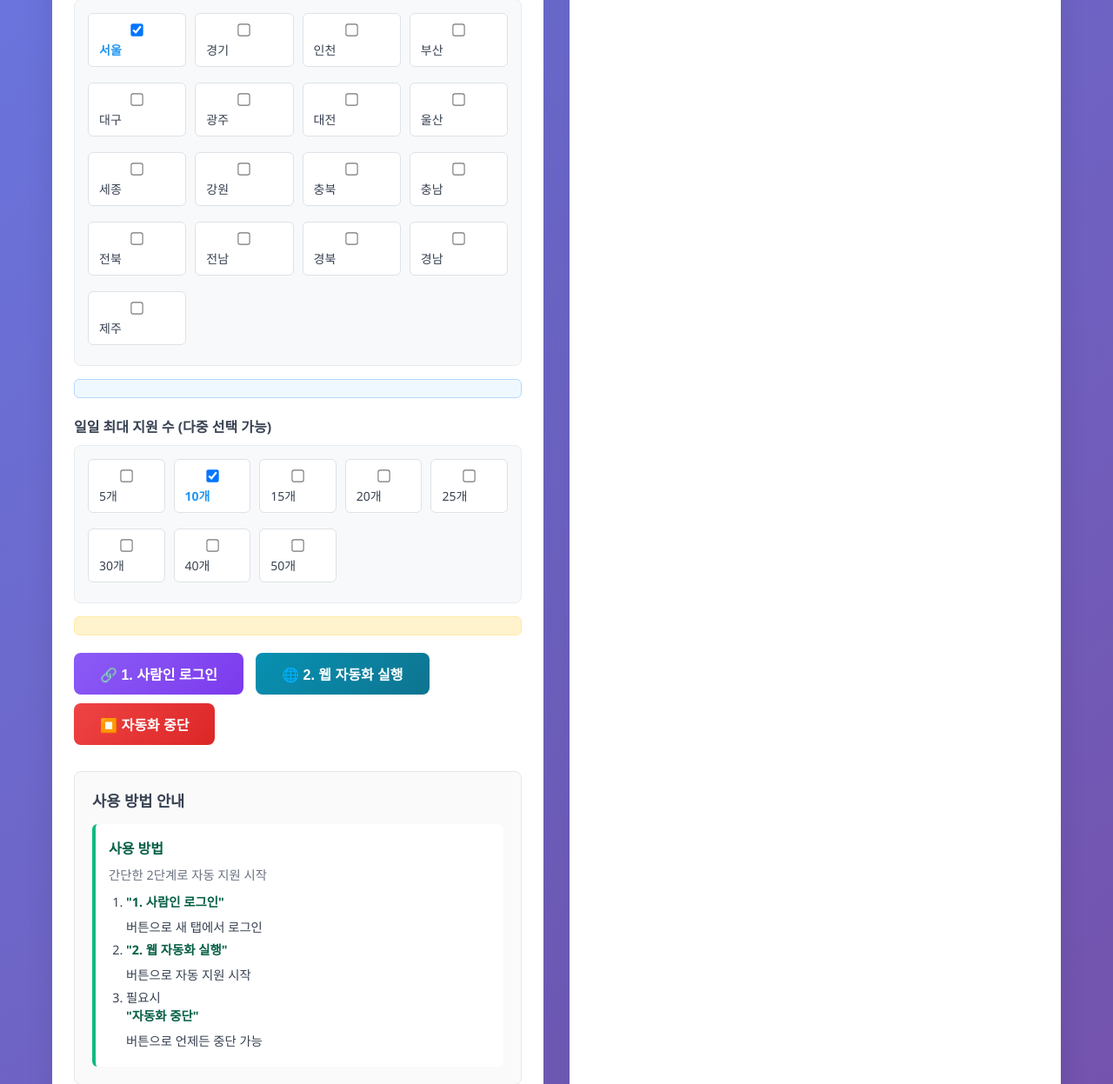
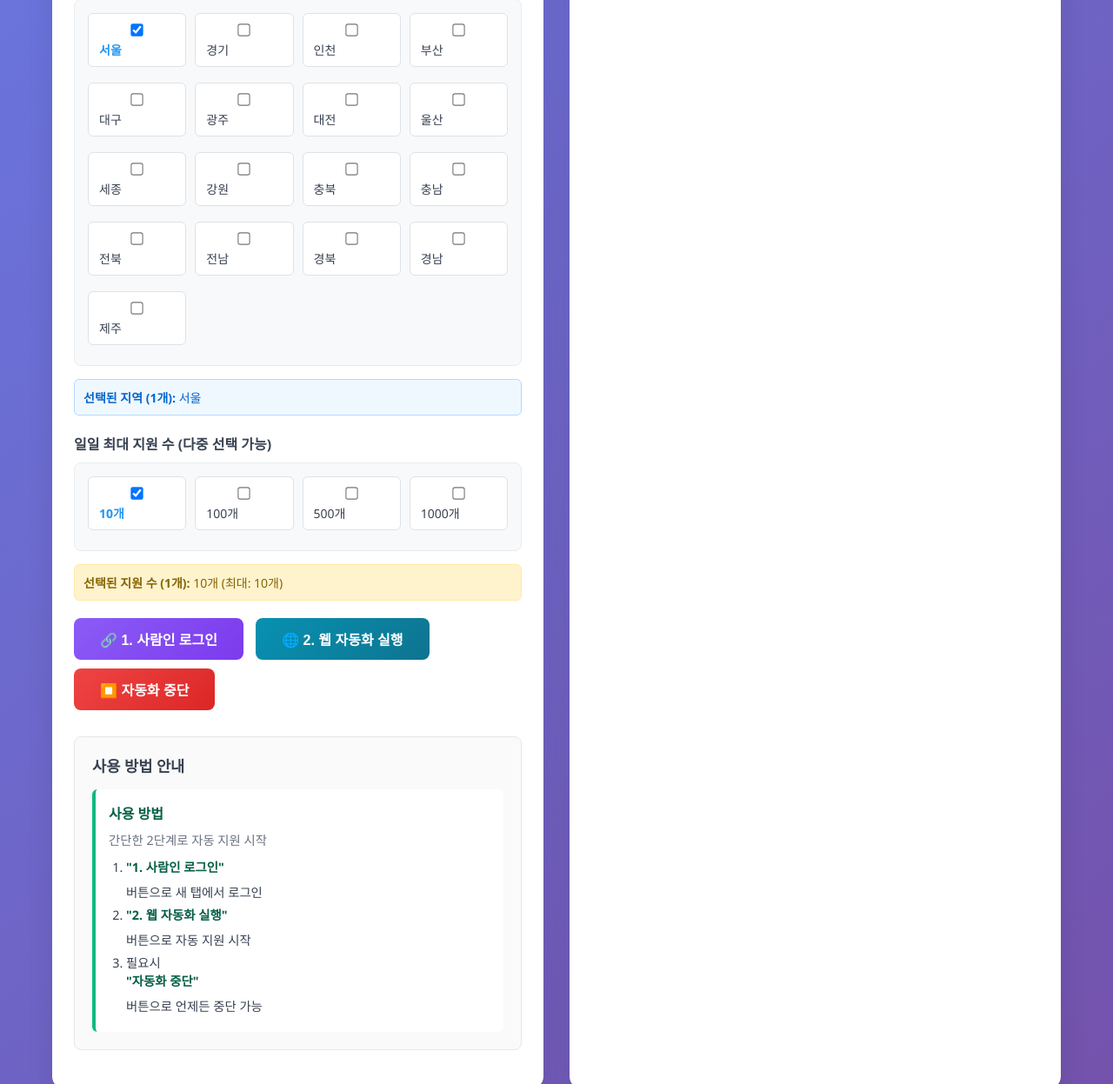
Before and after one commit to YonghoLee79/saramjobhunter, a Flask app: page / in a window 1280 px wide. Shown: the part 780-2027 px from the top of the page at 87% size. Run offline with Flask 3, Linux system fonts and the light colour scheme; data that the repository does not hold is empty.

Commit message:
Update the maximum daily application options and improve display logic
Modifies maxApps values in index.html and adds location display update logic using Javascript.

Replit-Commit-Author: Agent
Replit-Commit-Session-Id: 9d3cb851-7eea-4b23-a215-08db12e07403
Replit-Commit-Screenshot-Url: https://storage.googleapis.com/screenshot-production-us-central1/9a11cd69-dd46-4fae-bf76-48cb74d56684/1b980d8d-9a91-41bf-8901-386ac5702463.jpg

```diff
--- a/templates/index.html
+++ b/templates/index.html
@@ -776,36 +776,20 @@
                     <div class="max-apps-selection">
                         <div class="max-apps-checkboxes" id="maxAppsCheckboxes">
                             <label class="checkbox-item">
-                                <input type="checkbox" name="maxApps" value="5">
-                                <span>5개</span>
-                            </label>
-                            <label class="checkbox-item">
                                 <input type="checkbox" name="maxApps" value="10" checked>
                                 <span>10개</span>
                             </label>
                             <label class="checkbox-item">
-                                <input type="checkbox" name="maxApps" value="15">
-                                <span>15개</span>
-                            </label>
-                            <label class="checkbox-item">
-                                <input type="checkbox" name="maxApps" value="20">
-                                <span>20개</span>
-                            </label>
-                            <label class="checkbox-item">
-                                <input type="checkbox" name="maxApps" value="25">
-                                <span>25개</span>
-                            </label>
-                            <label class="checkbox-item">
-                                <input type="checkbox" name="maxApps" value="30">
-                                <span>30개</span>
-                            </label>
-                            <label class="checkbox-item">
-                                <input type="checkbox" name="maxApps" value="40">
-                                <span>40개</span>
-                            </label>
-                            <label class="checkbox-item">
-                                <input type="checkbox" name="maxApps" value="50">
-                                <span>50개</span>
+                                <input type="checkbox" name="maxApps" value="100">
+                                <span>100개</span>
+                            </label>
+                            <label class="checkbox-item">
+                                <input type="checkbox" name="maxApps" value="500">
+                                <span>500개</span>
+                            </label>
+                            <label class="checkbox-item">
+                                <input type="checkbox" name="maxApps" value="1000">
+                                <span>1000개</span>
                             </label>
                         </div>
                         <div class="max-apps-display" id="maxAppsDisplay"></div>
@@ -905,13 +889,59 @@
     <script>
         let statusCheckInterval;
 
+        // 지역 표시 업데이트
+        function updateLocationDisplay() {
+            const checkboxes = document.querySelectorAll('input[name="locations"]:checked');
+            const display = document.getElementById('locationDisplay');
+
+            if (checkboxes.length > 0) {
+                const locations = Array.from(checkboxes).map(cb => cb.value);
+                display.innerHTML = `<strong>선택된 지역 (${locations.length}개):</strong> ${locations.join(', ')}`;
+                display.className = 'location-display';
+            } else {
+                display.innerHTML = '지역을 선택해주세요';
+                display.className = 'location-display empty';
+            }
+        }
+
+        // 일일 최대 지원 수 표시 업데이트
+        function updateMaxAppsDisplay() {
+            const checkboxes = document.querySelectorAll('input[name="maxApps"]:checked');
+            const display = document.getElementById('maxAppsDisplay');
+
+            if (checkboxes.length > 0) {
+                const maxApps = Array.from(checkboxes).map(cb => parseInt(cb.value));
+                const maxValue = Math.max(...maxApps);
+                display.innerHTML = `<strong>선택된 지원 수 (${checkboxes.length}개):</strong> ${maxApps.join(', ')}개 (최대: ${maxValue}개)`;
+                display.className = 'max-apps-display';
+            } else {
+                display.innerHTML = '일일 최대 지원 수를 선택해주세요';
+                display.className = 'max-apps-display empty';
+            }
+        }
+
         // 페이지 로드 시 설정 불러오기
         window.onload = function() {
             loadConfig();
             updateKeywordsDisplay();
+            updateLocationDisplay();
+            updateMaxAppsDisplay();
             startStatusCheck();
             loadApplicationHistory();
             loadExecutionHistory();
+
+            // 이벤트 리스너 추가
+            document.getElementById('keywords').addEventListener('input', updateKeywordsDisplay);
+
+            // 지역 체크박스 이벤트 리스너
+            document.querySelectorAll('input[name="locations"]').forEach(checkbox => {
+                checkbox.addEventListener('change', updateLocationDisplay);
+            });
+
+            // 일일 최대 지원 수 체크박스 이벤트 리스너
+            document.querySelectorAll('input[name="maxApps"]').forEach(checkbox => {
+                checkbox.addEventListener('change', updateMaxAppsDisplay);
+            });
         };
 
         // 설정 불러오기
```
